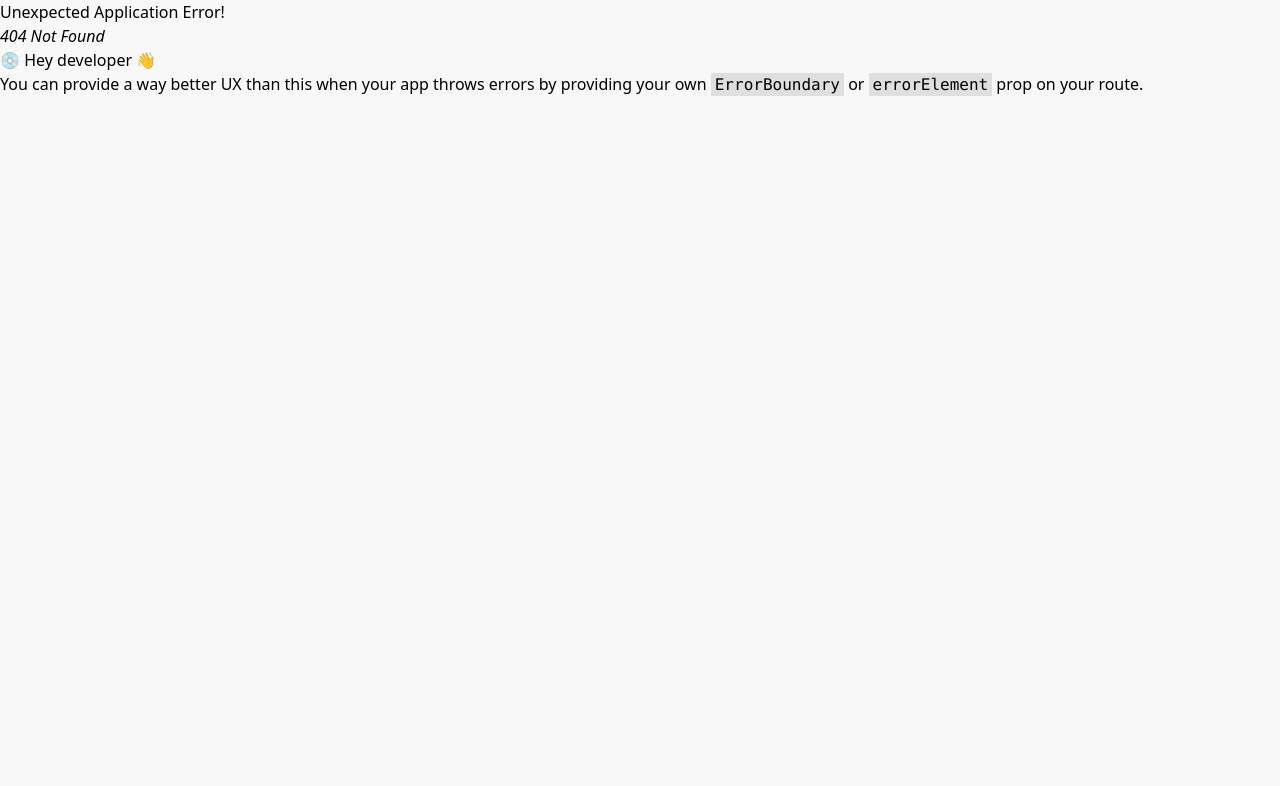
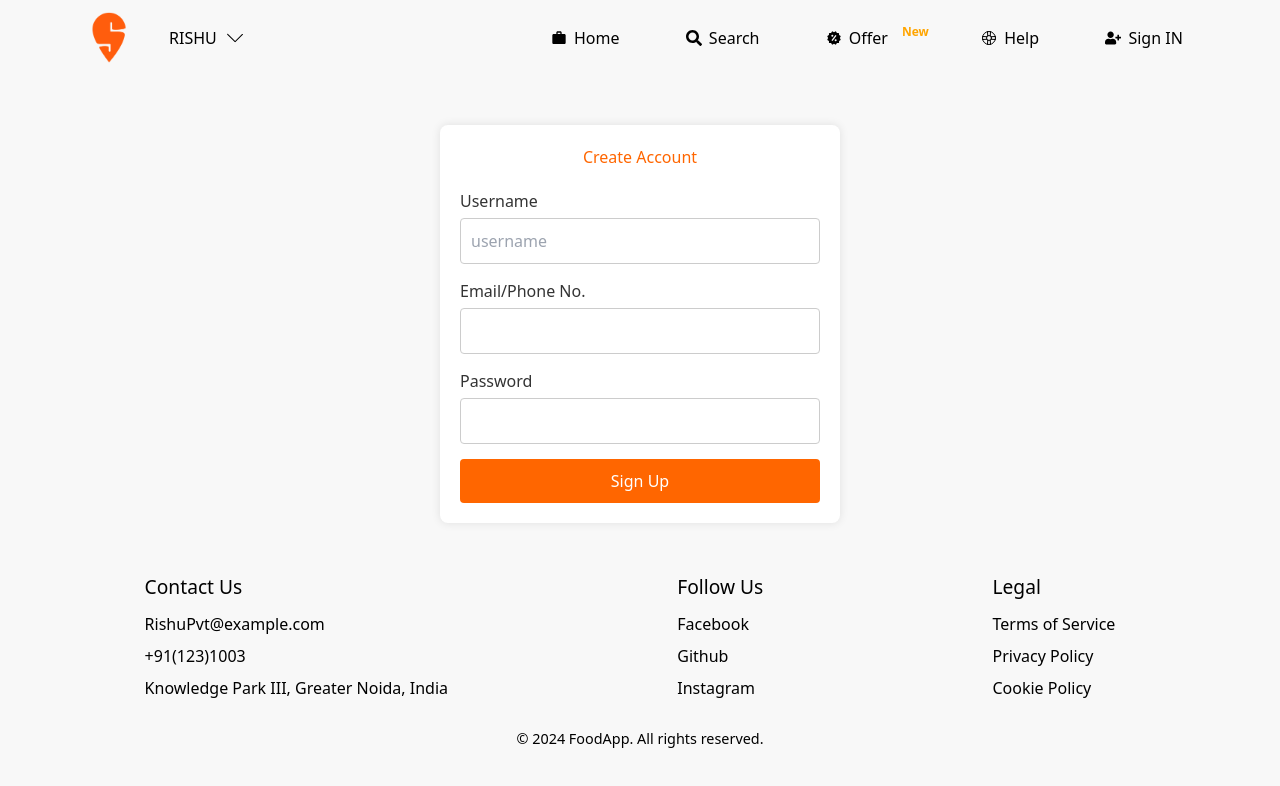
Before and after one commit to RishuPvt/Food_oderingApplication, a React (Vite) app: page /Signup in a window 1280 px wide. Before the commit this address had no page. Shown: the top 786 px of the page. Built offline with nearby package versions, Linux system fonts and the light colour scheme.

Commit message:
final project

```diff
--- a/package.json
+++ b/package.json
@@ -13,6 +13,7 @@
     "axios": "^1.7.2",
     "react": "^18.2.0",
     "react-dom": "^18.2.0",
+    "react-hook-form": "^7.51.5",
     "react-icons": "^5.2.0",
     "react-router-dom": "^6.23.1"
   },
--- a/src/App.css
+++ b/src/App.css
@@ -108,10 +108,14 @@ body {
 }
 .btn5 {
   width: 55%;
-  background: orange;
+  background: #ff6600;
   height: 38px;
   font-weight: 700;
   color: white;
+}
+.btn5:hover{
+  background-color: #e65c00;
+
 }
 .locationBox input {
   height: 50px;
@@ -379,3 +383,59 @@ box-shadow: rgba(0, 0, 0, 0.25) 0px 54px 55px, rgba(0, 0, 0, 0.12) 0px -12px 30p
   width:100%;
   margin:20px;
 }
+/* singnup section */
+/* src/SignUpForm.css */
+
+.signup-form-container {
+  width: 100%;
+  max-width: 400px;
+  margin: 50px auto;
+  padding: 20px;
+  background-color: white;
+  border-radius: 8px;
+  box-shadow: 0 0 10px rgba(0, 0, 0, 0.1);
+  text-align: center;
+}
+
+.signup-form-title {
+  margin-bottom: 20px;
+  color: #ff6600; /* Orange color */
+}
+
+.signup-form {
+  display: flex;
+  flex-direction: column;
+}
+
+.form-group {
+  margin-bottom: 15px;
+  text-align: left;
+}
+
+.form-group label {
+  display: block;
+  margin-bottom: 5px;
+  color: #333;
+}
+
+.form-group input {
+  width: 100%;
+  padding: 10px;
+  border: 1px solid #ccc;
+  border-radius: 4px;
+  box-sizing: border-box;
+}
+
+.signup-button {
+  padding: 10px;
+  color: white;
+  background-color: #ff6600;
+  border: none;
+  border-radius: 4px;
+  cursor: pointer;
+  font-size: 16px;
+}
+
+.signup-button:hover {
+  background-color: #e65c00;
+}
--- a/src/components/Footer.jsx
+++ b/src/components/Footer.jsx
@@ -20,7 +20,7 @@ const Footer = () => {
             <li className="hover:bg-gray-50 lg:hover:bg-transparent hover:text-orange-500 cursor-pointer">
               Facebook
             </li>
-            <NavLink to="">
+            <NavLink to="https://github.com/RishuPvt">
               <li className="hover:bg-gray-50 lg:hover:bg-transparent hover:text-orange-500 cursor-pointer">
                 Github
               </li>
--- a/src/components/Header.jsx
+++ b/src/components/Header.jsx
@@ -115,7 +115,9 @@ export default function Header() {
               <button className="btn5">Log In</button>
             </form>
             <div className="conatiner2">
-              <h3>Or create Account</h3>
+              <h3><NavLink
+              onClick={hideLogin}
+              to="/Signup">Or create Account </NavLink></h3>
             </div>
           </div>
         </div>
--- /dev/null
+++ b/src/components/SignUp.jsx
@@ -0,0 +1,45 @@
+import React from 'react'
+import "../App.css";
+import { useForm } from "react-hook-form"
+export default function SignUp() {
+    const {
+        register,
+        handleSubmit,
+        watch,
+        formState: { errors },
+      } = useForm()
+      const onSubmit = (data) => console.log(data)
+  return (
+    <>
+
+    <div className="signup-form-container">
+      <h2 className="signup-form-title">Create Account</h2>
+      <form  onSubmit={handleSubmit(onSubmit)} className="signup-form">
+        <div className="form-group">
+          <label htmlFor="username">Username</label>
+          <input type="text" id="username" name="username" placeholder="username"{...register("UN", {
+            required: { value: true, message: "field Req" },
+            maxLength: { value: 12, message: "username exceed" },
+            minLength: { value: 6, message: "To Short for username" },
+          })} />
+          {errors.UN && <div className='text-red-500'>{errors.UN.message}</div>}
+        </div>
+        <div className="form-group">
+          <label htmlFor="email">Email/Phone No.</label>
+          <input type="email" id="email" name="email" required />
+        </div>
+        <div className="form-group">
+          <label htmlFor="password">Password</label>
+          <input type="password" id="password" name="password"  {...register("pw", {
+            required: { value: true, message: "field req" },
+            maxLength: { value: 15, message: "password exceed" },
+            minLength: { value: 7, message: "To short for password" },
+          })} />
+            {errors.pw && <span className='text-red-500'>{errors.pw.message}</span>}
+        </div>
+        <button type="submit" className="signup-button">Sign Up</button>
+      </form>
+    </div>
+    </>
+  )
+}
--- a/src/main.jsx
+++ b/src/main.jsx
@@ -9,6 +9,7 @@ import Layout from "./components/Layout.jsx";
 import "./index.css";
 import BurgerSubCard from "./components/BurgerSubCard.jsx";
 import BarbiqueCard from "./components/BarbiqueCard.jsx";
+import SignUp from "./components/SignUp.jsx";
 const router = createBrowserRouter([
   {
     path: "",
@@ -41,6 +42,10 @@ const router = createBrowserRouter([
         path: "Barbeque",
         element: <BarbiqueCard />,
       },
+      {
+        path: "Signup",
+        element: <SignUp />,
+      },
     ],
   },
 ]);
```
Also changed, not shown: src/components/ResturentComponent.jsx (deleted, +0 -9 lines), 1 other file (tests, documents, lock files or other folders).
